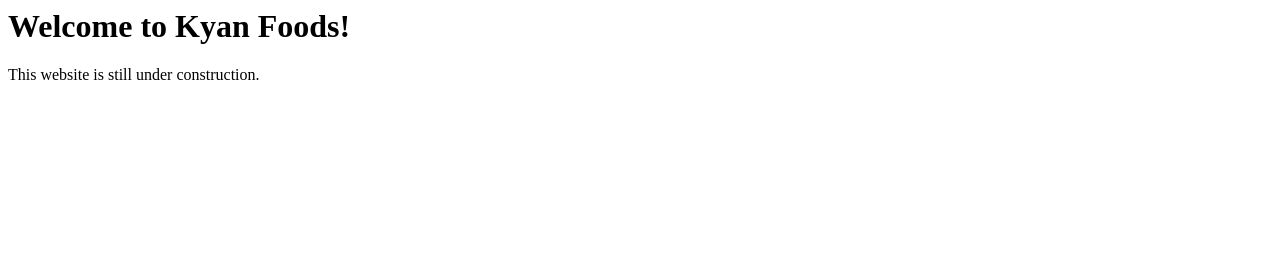
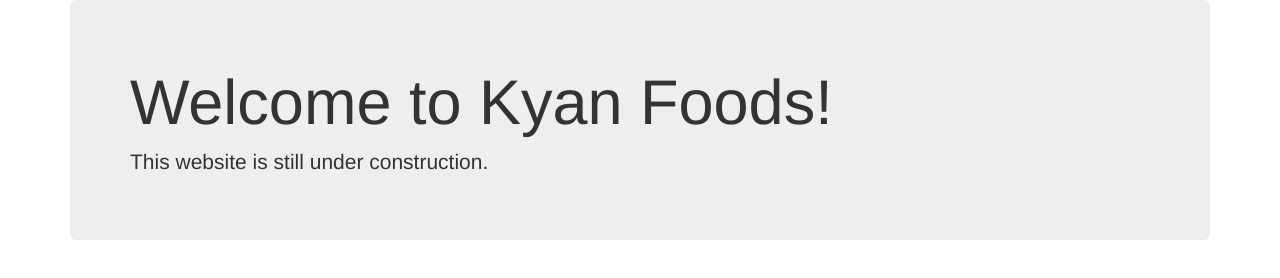
Before and after one commit to kyanfoods/kyanfoods.github.io, a plain HTML site: page index.html in a window 1280 px wide. Drawn offline with nearby package versions, Linux system fonts and the light colour scheme.

Commit message:
Added bootstrap styling

```diff
--- a/index.html
+++ b/index.html
@@ -1,8 +1,17 @@
 <html>
         <head>
                 <title>Kyan Foods</title>
-        </head>
+		<!-- Latest compiled and minified CSS -->
+		<link rel="stylesheet" href="https://maxcdn.bootstrapcdn.com/bootstrap/3.3.6/css/bootstrap.min.css" integrity="sha384-1q8mTJOASx8j1Au+a5WDVnPi2lkFfwwEAa8hDDdjZlpLegxhjVME1fgjWPGmkzs7" crossorigin="anonymous">
+        	<meta name="viewport" content="width=device-width, initial-scale=1">
+	</head>
         <body>
-                <h1>Welcome to Kyan Foods!</h1>
-                <p>This website is still under construction.</p>
+		<div class="container">
+			<div class="jumbotron">
+		                <h1>Welcome to Kyan Foods!</h1>
+        		        <p>This website is still under construction.</p>
+				<!--<p><a class="btn btn-primary btn-lg" href="#" role="button">Learn more</a></p>-->
+			</div>
+		</div>
+	</body>
 </html>
```
